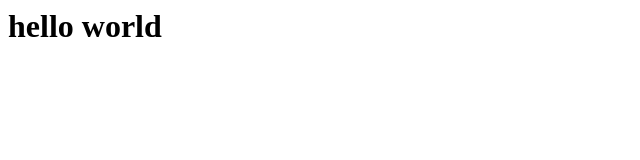
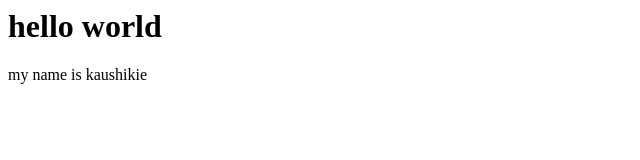
Before and after one commit to kushal249c/hello-world, a plain HTML site: page index.html in a window 1280 px wide. Shown: the whole page, without its empty margins (0-640 px from the left). Drawn offline with Linux system fonts and the light colour scheme.

Commit message:
'hello 0.1

```diff
--- a/index.html
+++ b/index.html
@@ -5,6 +5,7 @@
 <title>my game</title>
 
 </head>
+    <body>my name is kaushikie</body>
 
 
 
```
